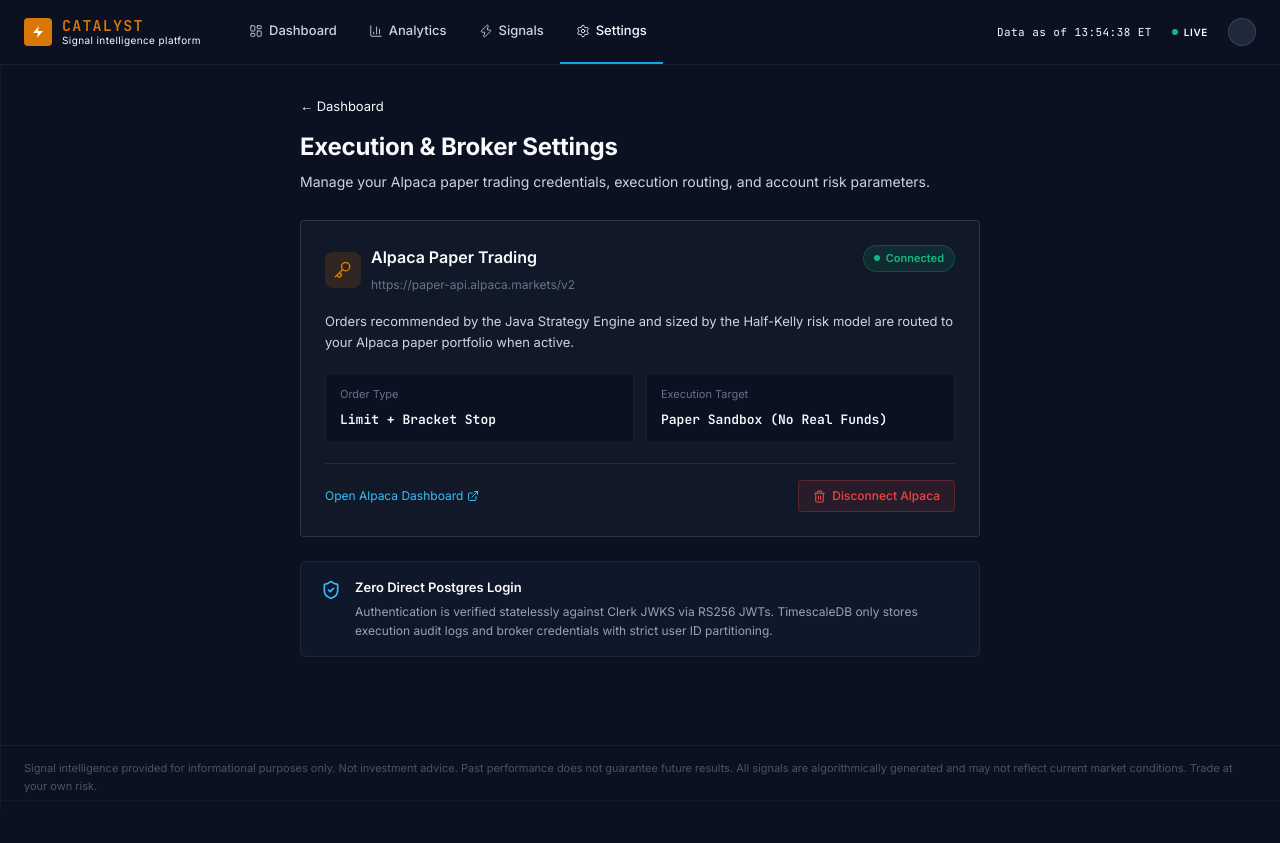
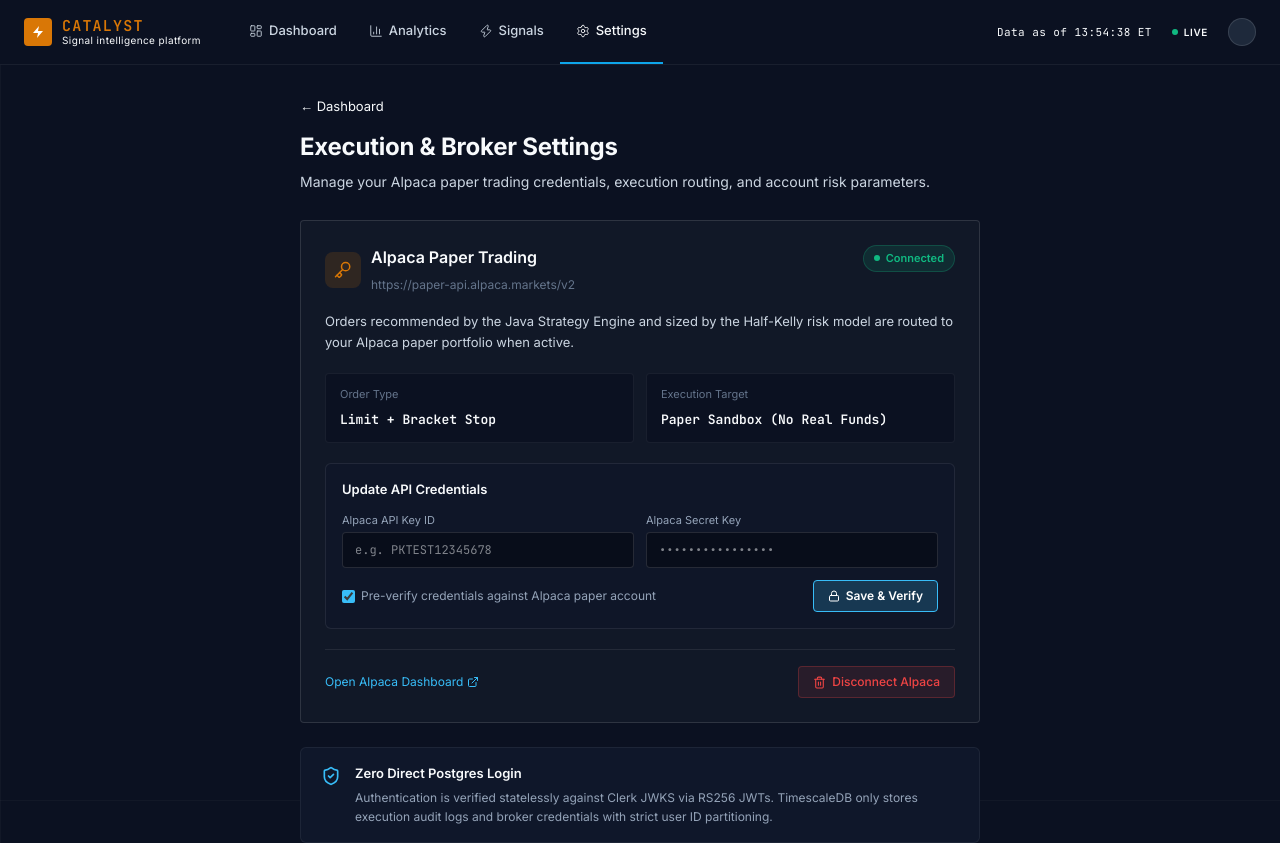
Before and after one commit to Alesiobarquin/catalyst, a Next.js app in the folder frontend/: page /settings in a window 1280 px wide. Shown: the top 843 px of the page. Before the commit the page ends 809 px from the top, so only its background shows below. Built offline with nearby package versions, Linux system fonts and the light colour scheme.

Commit message:
feat: phase 19 — alpaca credential pre-validation, credential settings form, and unit tests (183 tests)

```diff
--- a/frontend/src/app/settings/page.tsx
+++ b/frontend/src/app/settings/page.tsx
@@ -2,12 +2,59 @@
 
 import { useState } from "react";
 import Link from "next/link";
-import { AlertCircle, CheckCircle2, ExternalLink, Key, ShieldCheck, Trash2 } from "lucide-react";
-import { deleteAlpacaKeys } from "@/lib/api";
+import { AlertCircle, CheckCircle2, ExternalLink, Key, Lock, ShieldCheck, Trash2 } from "lucide-react";
+import { deleteAlpacaKeys, saveAlpacaKeys } from "@/lib/api";
 
 export default function SettingsPage() {
+  const [apiKey, setApiKey] = useState("");
+  const [secretKey, setSecretKey] = useState("");
+  const [validateCreds, setValidateCreds] = useState(true);
+  const [saving, setSaving] = useState(false);
   const [disconnecting, setDisconnecting] = useState(false);
+  const [isConnected, setIsConnected] = useState(true);
   const [feedback, setFeedback] = useState<{ type: "success" | "error"; message: string } | null>(null);
+
+  async function handleSave(e: React.FormEvent) {
+    e.preventDefault();
+    if (!apiKey.trim() || !secretKey.trim()) {
+      setFeedback({
+        type: "error",
+        message: "Both Alpaca API Key ID and Secret Key are required.",
+      });
+      return;
+    }
+
+    setSaving(true);
+    setFeedback(null);
+
+    try {
+      const mockToken = "demo-session-token";
+      const res = await saveAlpacaKeys(mockToken, apiKey.trim(), secretKey.trim(), validateCreds);
+      if (res.ok) {
+        setIsConnected(true);
+        setFeedback({
+          type: "success",
+          message: validateCreds
+            ? "Alpaca API credentials verified against paper sandbox and saved successfully."
+            : "Alpaca API credentials saved successfully.",
+        });
+        setApiKey("");
+        setSecretKey("");
+      } else {
+        setFeedback({
+          type: "error",
+          message: res.error || "Failed to validate credentials with Alpaca paper sandbox.",
+        });
+      }
+    } catch {
+      setFeedback({
+        type: "error",
+        message: "Failed to connect to backend API service.",
+      });
+    } finally {
+      setSaving(false);
+    }
+  }
 
   async function handleDisconnect() {
     if (!window.confirm("Are you sure you want to disconnect your Alpaca paper trading account? This will stop automated executions.")) {
@@ -18,15 +65,16 @@
     setFeedback(null);
 
     try {
-      // In local/demo mode without active Clerk session, demonstrate clean handling
       const mockToken = "demo-session-token";
       const ok = await deleteAlpacaKeys(mockToken);
       if (ok) {
+        setIsConnected(false);
         setFeedback({
           type: "success",
           message: "Alpaca integration credentials successfully revoked.",
         });
       } else {
+        setIsConnected(false);
         setFeedback({
           type: "success",
           message: "Integration reset for this session.",
@@ -151,9 +199,9 @@
               borderRadius: 20,
               fontSize: 11,
               fontWeight: 600,
-              background: "rgba(16,185,129,0.12)",
-              border: "1px solid rgba(16,185,129,0.25)",
-              color: "#10B981",
+              background: isConnected ? "rgba(16,185,129,0.12)" : "rgba(245,158,11,0.12)",
+              border: isConnected ? "1px solid rgba(16,185,129,0.25)" : "1px solid rgba(245,158,11,0.25)",
+              color: isConnected ? "#10B981" : "#F59E0B",
             }}
           >
             <span
@@ -161,10 +209,10 @@
                 width: 6,
                 height: 6,
                 borderRadius: "50%",
-                background: "#10B981",
+                background: isConnected ? "#10B981" : "#F59E0B",
               }}
             />
-            Connected
+            {isConnected ? "Connected" : "Disconnected"}
           </div>
         </div>
 
@@ -213,6 +261,102 @@
           </div>
         </div>
 
+        {/* ── Key Management Form ─────────────────────────── */}
+        <form
+          onSubmit={handleSave}
+          style={{
+            padding: "16px",
+            background: "rgba(15,23,42,0.6)",
+            border: "1px solid rgba(255,255,255,0.08)",
+            borderRadius: 6,
+            marginBottom: 20,
+          }}
+        >
+          <h3 style={{ fontSize: 13, fontWeight: 600, color: "#F8FAFC", margin: "0 0 12px" }}>
+            Update API Credentials
+          </h3>
+          <div style={{ display: "grid", gridTemplateColumns: "1fr 1fr", gap: 12, marginBottom: 12 }}>
+            <div>
+              <label style={{ display: "block", fontSize: 11, color: "#94A3B8", marginBottom: 4 }}>
+                Alpaca API Key ID
+              </label>
+              <input
+                type="text"
+                value={apiKey}
+                onChange={(e) => setApiKey(e.target.value)}
+                placeholder="e.g. PKTEST12345678"
+                style={{
+                  width: "100%",
+                  padding: "8px 12px",
+                  fontSize: 12,
+                  fontFamily: "var(--font-mono)",
+                  background: "#080D1A",
+                  border: "1px solid rgba(255,255,255,0.12)",
+                  borderRadius: 4,
+                  color: "#F8FAFC",
+                  outline: "none",
+                }}
+              />
+            </div>
+            <div>
+              <label style={{ display: "block", fontSize: 11, color: "#94A3B8", marginBottom: 4 }}>
+                Alpaca Secret Key
+              </label>
+              <input
+                type="password"
+                value={secretKey}
+                onChange={(e) => setSecretKey(e.target.value)}
+                placeholder="••••••••••••••••"
+                style={{
+                  width: "100%",
+                  padding: "8px 12px",
+                  fontSize: 12,
+                  fontFamily: "var(--font-mono)",
+                  background: "#080D1A",
+                  border: "1px solid rgba(255,255,255,0.12)",
+                  borderRadius: 4,
+                  color: "#F8FAFC",
+                  outline: "none",
+                }}
+              />
+            </div>
+          </div>
+
+          <div style={{ display: "flex", alignItems: "center", justifyContent: "space-between", flexWrap: "wrap", gap: 10 }}>
+            <label style={{ display: "inline-flex", alignItems: "center", gap: 6, fontSize: 12, color: "#94A3B8", cursor: "pointer" }}>
+              <input
+                type="checkbox"
+                checked={validateCreds}
+                onChange={(e) => setValidateCreds(e.target.checked)}
+                style={{ accentColor: "#38BDF8", cursor: "pointer" }}
+              />
+              Pre-verify credentials against Alpaca paper account
+            </label>
+
+            <button
+              type="submit"
+              disabled={saving || !apiKey || !secretKey}
+              style={{
+                display: "inline-flex",
+                alignItems: "center",
+                gap: 6,
+                padding: "6px 14px",
+                borderRadius: 4,
+                fontSize: 12,
+                fontWeight: 600,
+                background: saving || !apiKey || !secretKey ? "rgba(56,189,248,0.2)" : "#0284C7",
+                border: "1px solid #38BDF8",
+                color: "#FFFFFF",
+                cursor: saving || !apiKey || !secretKey ? "not-allowed" : "pointer",
+                transition: "all 120ms ease",
+              }}
+            >
+              <Lock size={12} />
+              {saving ? "Verifying..." : "Save & Verify"}
+            </button>
+          </div>
+        </form>
+
         <div
           style={{
             display: "flex",
@@ -240,6 +384,7 @@
             Open Alpaca Dashboard <ExternalLink size={12} />
           </a>
 
+          {isConnected && (
             <button
               type="button"
               onClick={handleDisconnect}
@@ -262,6 +407,7 @@
               <Trash2 size={13} />
               {disconnecting ? "Disconnecting..." : "Disconnect Alpaca"}
             </button>
+          )}
         </div>
       </div>
 
--- a/frontend/src/lib/api.ts
+++ b/frontend/src/lib/api.ts
@@ -203,6 +203,49 @@
   return quotes;
 }
 
+/** GET /settings/alpaca — check if user has active keys stored */
+export async function getAlpacaStatus(token: string): Promise<{ has_keys: boolean }> {
+  try {
+    const res = await fetch(`${apiBaseUrl()}/settings/alpaca`, {
+      headers: { Authorization: `Bearer ${token}` },
+    });
+    if (!res.ok) return { has_keys: false };
+    return res.json();
+  } catch {
+    return { has_keys: false };
+  }
+}
+
+/** POST /settings/alpaca — save and validate Alpaca API keys */
+export async function saveAlpacaKeys(
+  token: string,
+  apiKey: string,
+  secretKey: string,
+  validateCredentials = true
+): Promise<{ ok: boolean; error?: string }> {
+  try {
+    const res = await fetch(`${apiBaseUrl()}/settings/alpaca`, {
+      method: "POST",
+      headers: {
+        "Content-Type": "application/json",
+        Authorization: `Bearer ${token}`,
+      },
+      body: JSON.stringify({
+        api_key: apiKey,
+        secret_key: secretKey,
+        validate_credentials: validateCredentials,
+      }),
+    });
+    if (!res.ok) {
+      const err = await res.json().catch(() => ({ detail: "Failed to save Alpaca credentials" }));
+      return { ok: false, error: err.detail || `Server returned ${res.status}` };
+    }
+    return { ok: true };
+  } catch (err: unknown) {
+    return { ok: false, error: err instanceof Error ? err.message : "Network error" };
+  }
+}
+
 /** DELETE /settings/alpaca — disconnect Alpaca API keys */
 export async function deleteAlpacaKeys(token: string): Promise<boolean> {
   const res = await fetch(`${apiBaseUrl()}/settings/alpaca`, {
```
Also changed, not shown: 2 other files (tests, documents, lock files or other folders). Lines whose indentation alone changed are shown as unchanged.
